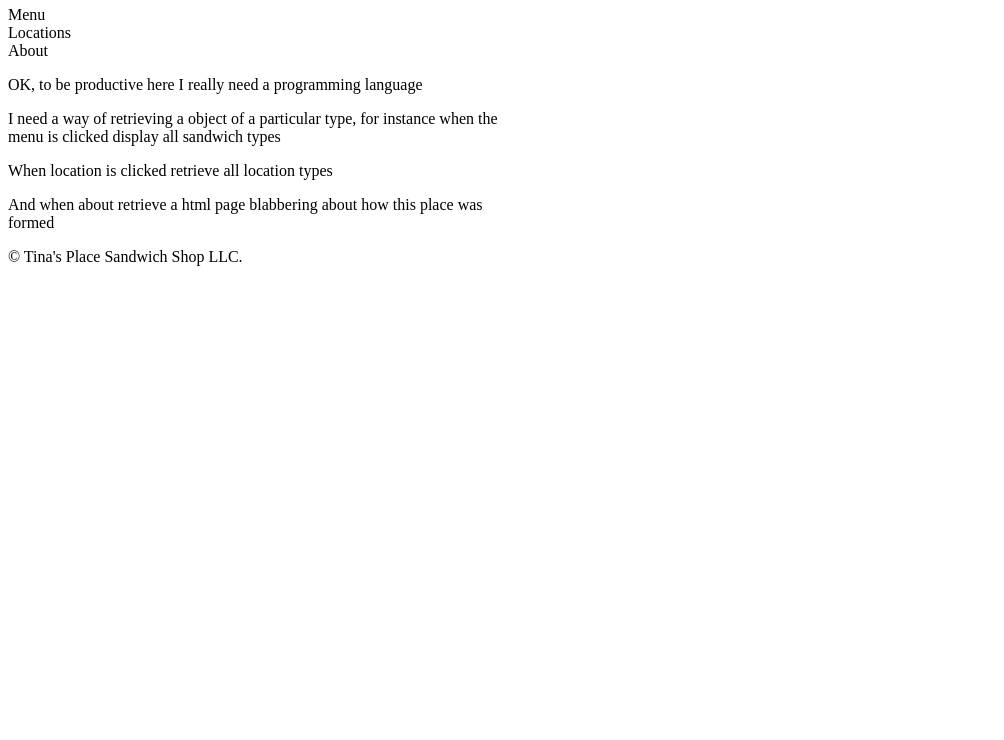
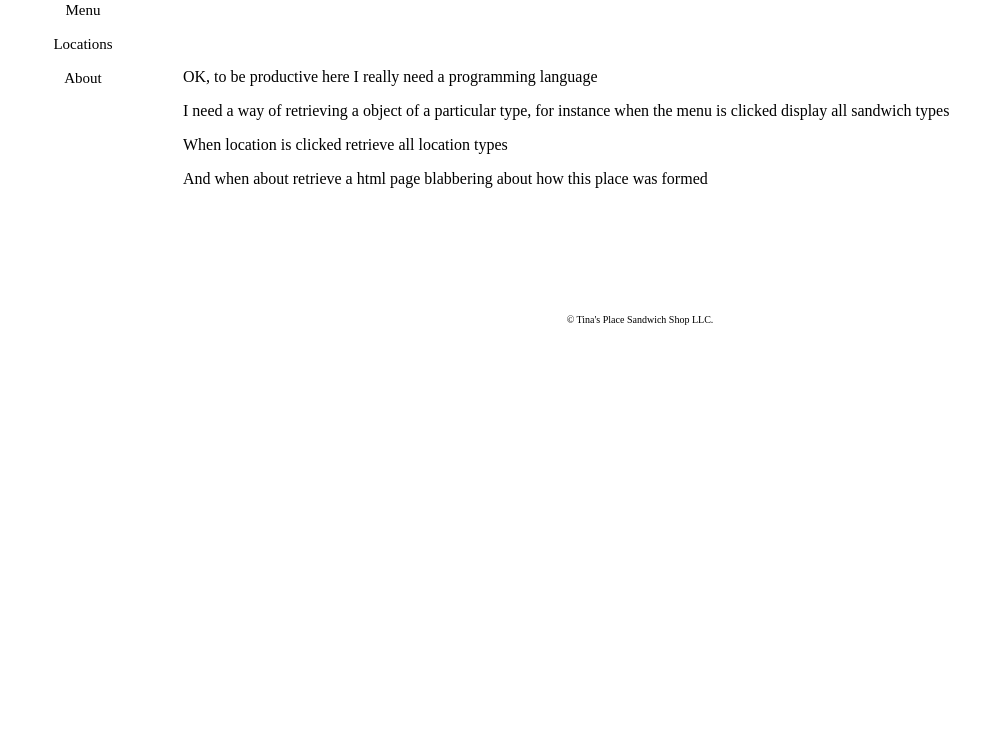
Before and after one commit to rmnelson/ruby, a plain HTML site: page first/public/index.html in a window 1280 px wide. Shown: the part 60-800 px from the top of the page, without its empty margins (0-1004 px from the left). Drawn offline with Linux system fonts and the light colour scheme; a web font is replaced by a local one.

Commit message:
Added stylish.css for index.html Currently stylish only provides a very minimal style format. Defined some Comic style fonts.
Signed-off-by: Ryan Nelson <ryan.chico@rnelnet.com>

```diff
--- a/first/public/index.html
+++ b/first/public/index.html
@@ -1,31 +1,46 @@
 <html>
 <body>
+<head>
+<link rel="stylesheet" type"text/css" href="stylish.css">
+</head>
+<!-- Start of main container div !-->
+<div id="container">
 
-<div id="container" style="width:500px">
-
+<!-- Start of header div !-->
 <div id="header">
 <h1>Tina's Place</h1>
 </div>
+<!-- end of header div !-->
 
+<!-- start of nav menu !-->
 <div id="nav">
 Menu
 <br>
+<br>
 Locations
+<br>
 <br>
 About
 <br>
-</div> <!-- end nav menu div !-->
+<br>
+</div>
+<!-- end nav menu div !-->
 
+<!-- start of content !-->
 <div id="content">
 <p>OK, to be productive here I really need a programming language</p>
 <p>I need a way of retrieving a object of a particular type, for instance when the menu is clicked display all sandwich types</p>
 <p>When location is clicked retrieve all location types<p>
 <p>And when about retrieve a html page blabbering about how this place was formed</p>
-</div> <!-- End the content div !-->
+</div>
+<!-- End the content div !-->
 
+<!-- start of footer !-->
 <div id="footer">
 <p>&copy; Tina's Place Sandwich Shop LLC.</p>
+<!-- end of footer !-->
 
-</div> <!-- End the main container div !-->
+</div>
+<!-- End the main container div !-->
 </body>
 </html>
--- /dev/null
+++ b/first/public/stylish.css
@@ -0,0 +1,46 @@
+
+@font-face {
+	font-family: YewBastard;
+	src: url('YEWBN___.ttf');
+}
+
+@font-face {
+	font-family: ActionMan;
+	src: url('Action_Man.ttf');
+}
+
+body {
+	/*font-family: "comic sans ms", Helvetica, sans-serif;*/
+	font-family: YewBastard;
+	font-size: 15px;
+	color: #000;
+}
+
+#header {
+	text-align: center
+}
+
+#nav {
+    float: left;
+    margin-right: auto;
+	margin-left: auto;
+    width: 150px;
+	text-align: center;
+	column-count: 1;
+}
+#content{
+	/* font-family: "comic sans ms", Helvetica, sans-serif;*/
+	font-family: ActionMan;
+	font-size: 16px;
+	padding-top: 50px;
+	padding-left: 175px;
+}
+
+#footer{
+	float: bottom;
+	width: 100%;
+	height: 20px;
+	text-align: center;
+	padding-top: 100px;
+	font-size: 10px;
+}
```
